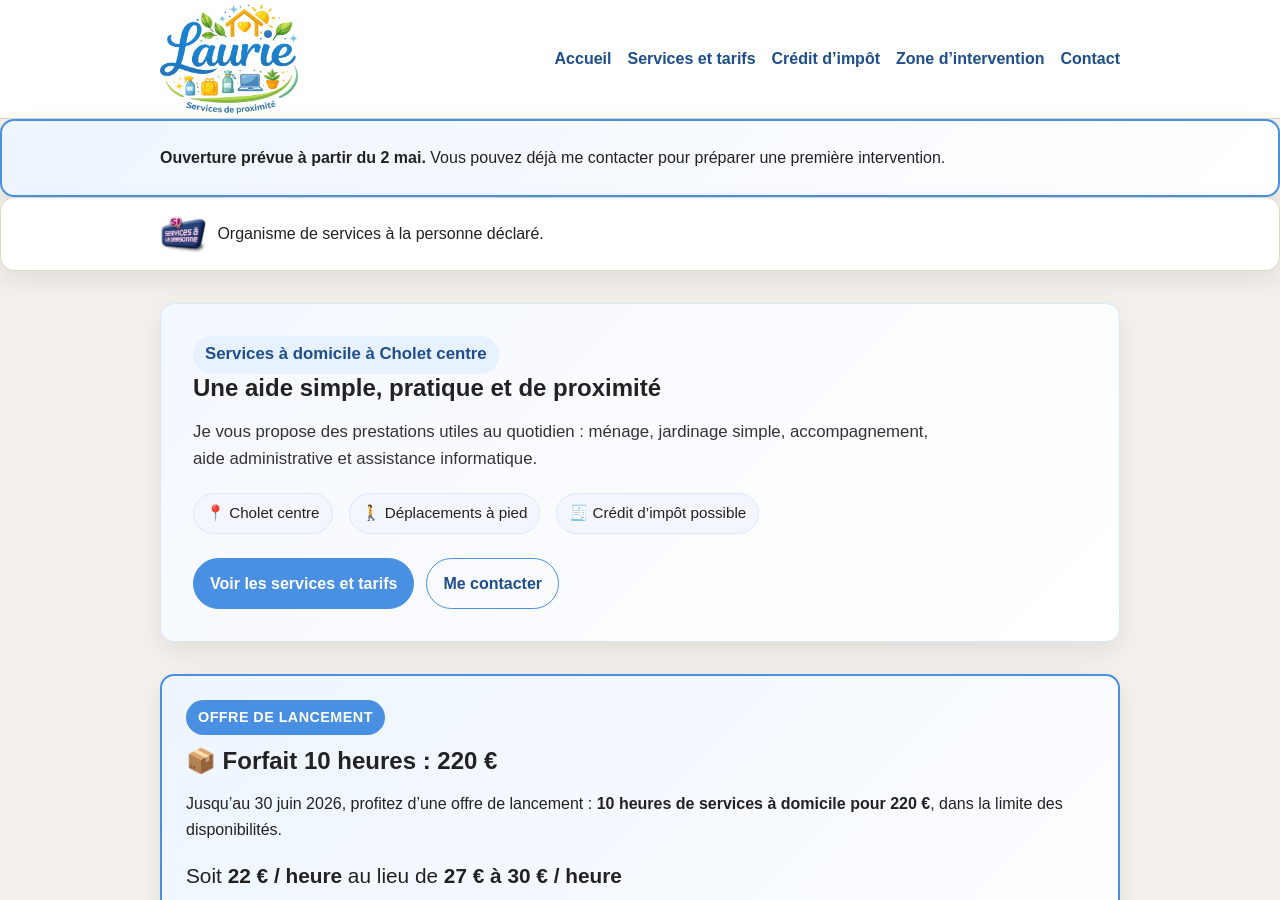
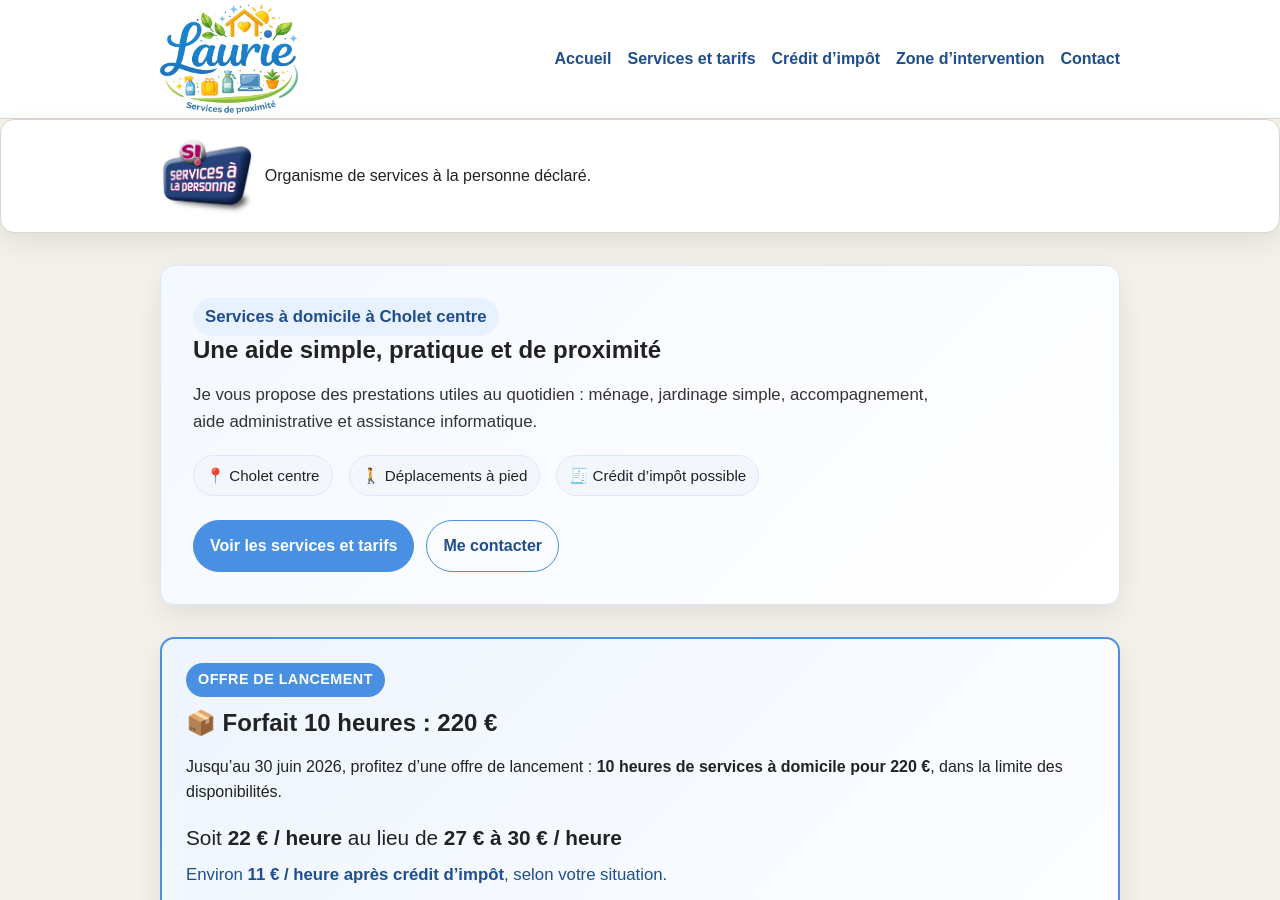
Before and after one commit to Laurie-services/laurie-services.github.io, a Jekyll site: the page built from index.html, in a window 1280 px wide and 900 px high. Built offline with Jekyll 4.4.1, drawn with Linux system fonts in a browser that asks for light colours.

Commit message:
ajutement logo SAP

```diff
--- a/_config.yml
+++ b/_config.yml
@@ -13,5 +13,5 @@ permalink: /:basename.html
 plugins: []
 
 # Flag utilisé pour afficher un message de pré-lancement dans le layout
-prelaunch: true
+prelaunch: false
 sap_validated: true
--- a/_layouts/default.html
+++ b/_layouts/default.html
@@ -59,7 +59,7 @@
         <img
           src="{{ '/images/sap.jpg' | relative_url }}"
           alt="Services à la personne"
-          style="height: 40px;"
+          style="height: 80px;"
         >
         <p style="margin: 0;">
           Organisme de services à la personne déclaré.
```
